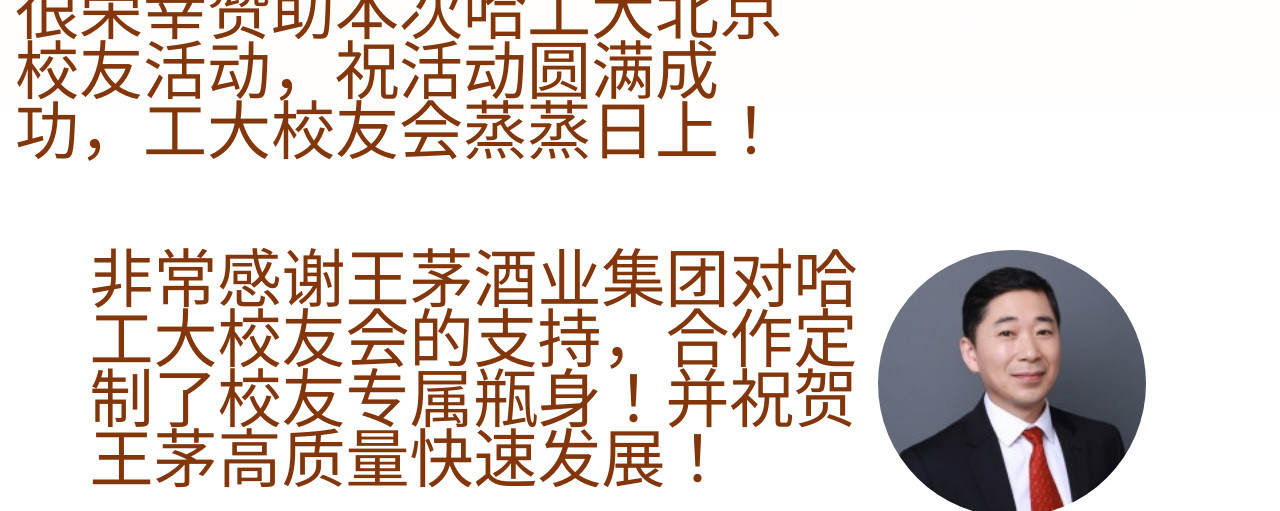
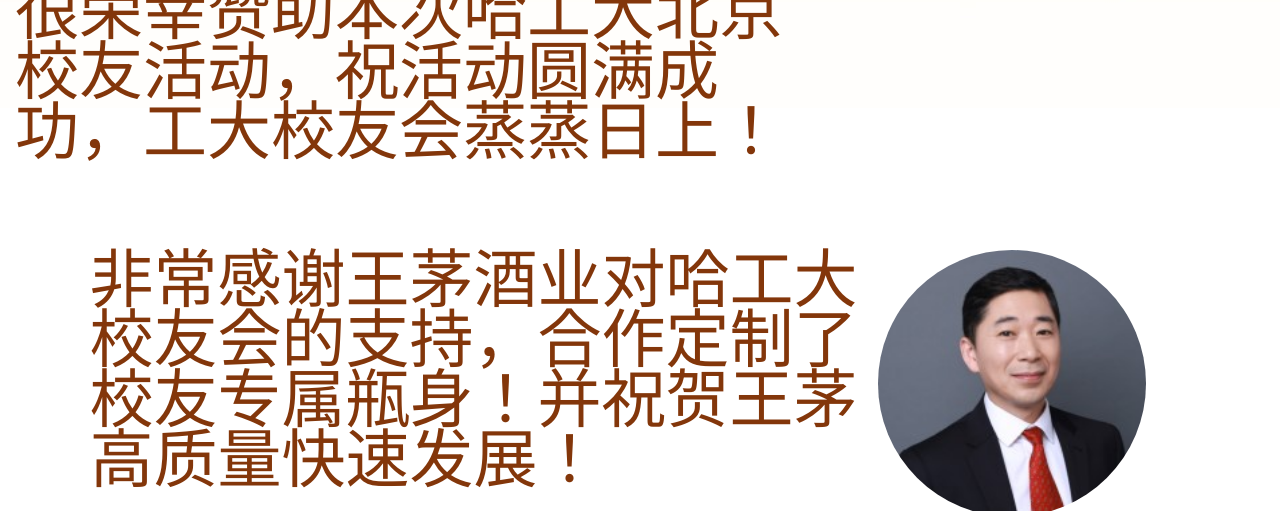
Before and after one commit to HITWM123/HITWM123.github.io, a plain HTML site: page index.html in a window 1280 px wide. Shown: the part 446-957 px from the top of the page. Drawn offline with Linux system fonts and the light colour scheme.

Commit message:
Add files via upload

```diff
--- a/index.html
+++ b/index.html
@@ -58,13 +58,13 @@
                 </div>
                 <div style="padding-top:2rem;height: 200px;">
                     <div style="float:left;width:60%;margin-left: 15px;color: #83360a;font-size:1rem;line-height: 60px;">
-                        王茅酒业集团：
-                        <div>很荣幸赞助本次哈工大北京校友活动，祝活动圆满成功，工大校友会蒸蒸日上！</div>
+                         王茅酒业集团：
+                        <div>   很荣幸赞助本次哈工大北京校友活动，祝活动圆满成功，工大校友会蒸蒸日上！</div>
                     </div>
                 </div>
                 <div style="margin-top:2rem;height: 200px;">
                     <div style="float:left;margin-left: 7%;width:60%;padding-right: 10px;color: #83360a;font-size:1rem;line-height: 60px;">
-                            非常感谢王茅酒业集团对哈工大校友会的支持，合作定制了校友专属瓶身！并祝贺王茅高质量快速发展！
+                            非常感谢王茅酒业对哈工大校友会的支持，合作定制了校友专属瓶身！并祝贺王茅高质量快速发展！
                     </div>
                     <div style="float:left;width:30%;">
                         <img src="wang.jpg" style="margin-left: 10px;width:70%;border-radius: 50%;" >
```
